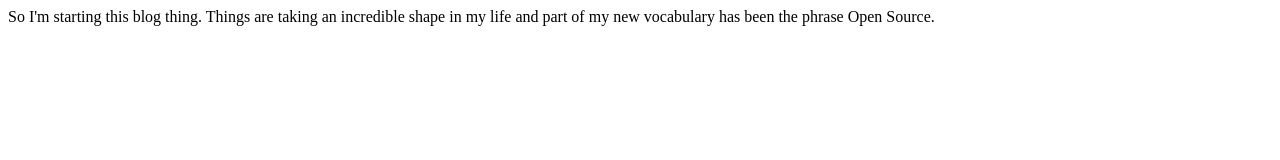
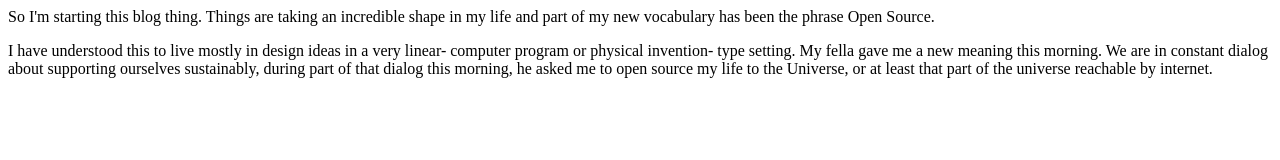
Before and after one commit to butterflyonarudder/butterflyonarudder.github.io, a plain HTML site: page index.html in a window 1280 px wide. Drawn offline with Linux system fonts and the light colour scheme.

Commit message:
index update

```diff
--- a/index.html
+++ b/index.html
@@ -8,5 +8,14 @@
       shape in my life and part of my new vocabulary has been the phrase
       Open Source.
     </p>
+    <p>
+      I have understood this to live mostly in design ideas in a very
+      linear- computer program or physical invention- type setting. My
+      fella gave me a new meaning this morning. We are in constant
+      dialog about supporting ourselves sustainably, during part of
+      that dialog this morning, he asked me to open source my life to
+      the Universe, or at least that part of the universe reachable by
+      internet.
+    </p>
   </body>
 </html>
```
